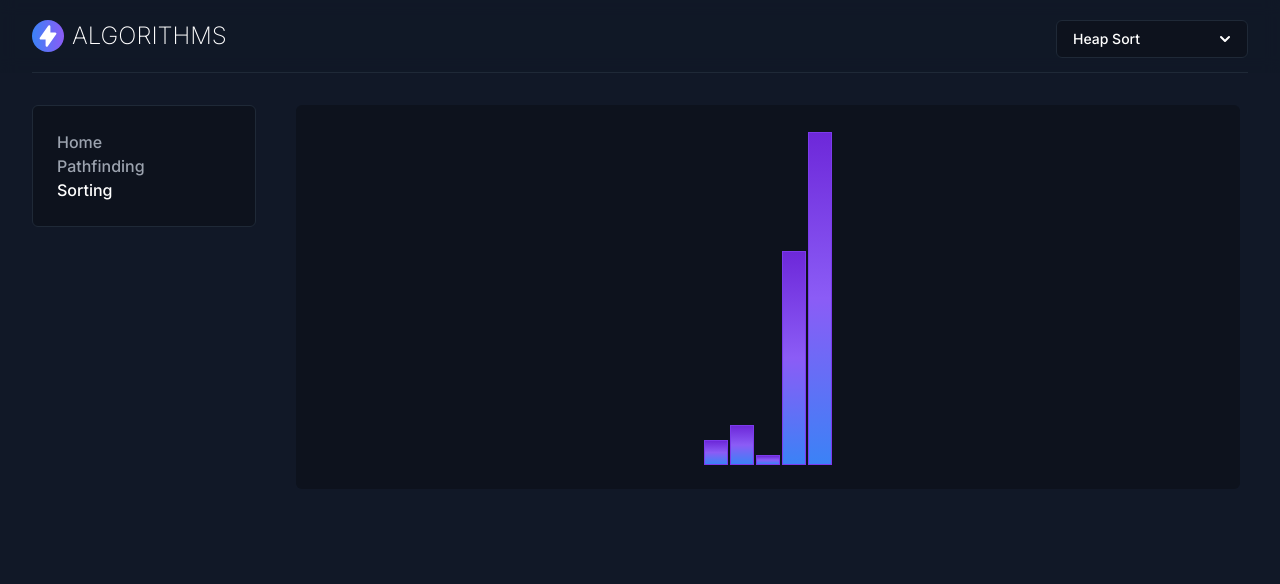
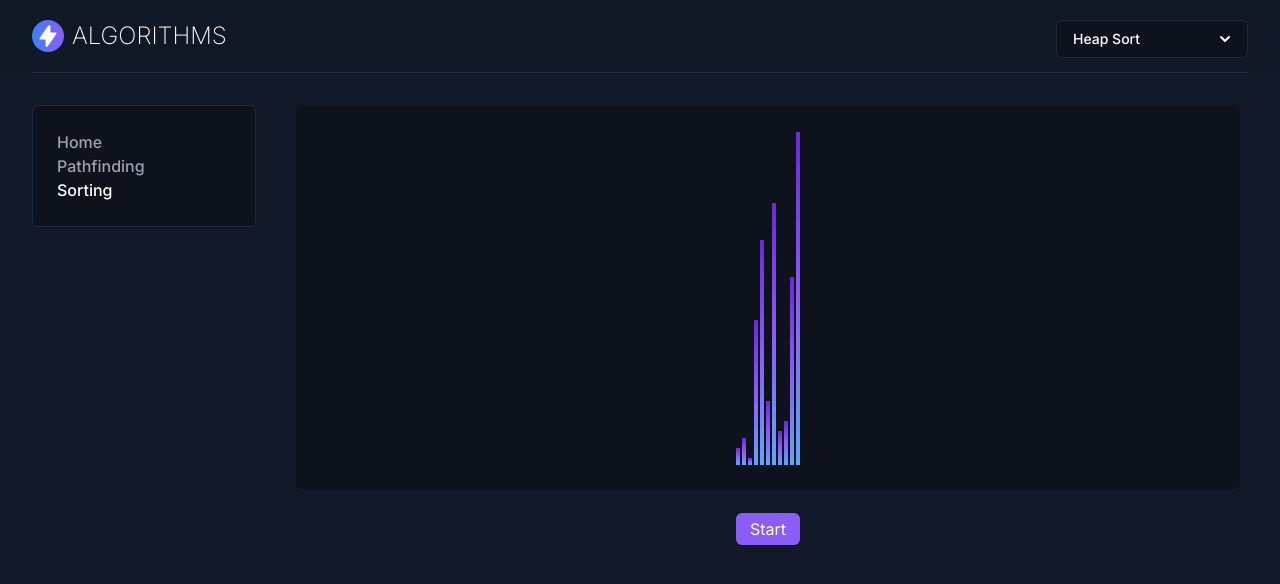
Before and after one commit to Squshy/algorithm-showcase, a Next.js app in the folder client/: page /sorting in a window 1280 px wide. Shown: the top 584 px of the page. Built offline with nearby package versions, Linux system fonts and the light colour scheme.

Commit message:
sorting is good

```diff
--- a/client/classes/Heap.ts
+++ b/client/classes/Heap.ts
@@ -1,36 +1,39 @@
 export class Heap {
-  items:Array<number>;
-  constructor(items:Array<number>) {
-    this.items = items;
+  items: Array<number>;
+  constructor(items: Array<number>) {
+    this.items = [...items];
   }
 
-  parent(index:number) {
-    return Math.floor((index-1)/ 2);
+  parent(index: number) {
+    return Math.floor((index - 1) / 2);
   }
 
-  left(index:number) {
+  left(index: number) {
     return index * 2 + 1;
   }
 
-  right(index:number) {
+  right(index: number) {
     return index * 2 + 2;
   }
 
-  maxHeapify(index:number) {
-    const left:number = this.left(index);
-    const right:number = this.right(index);
-    let largest:number = index;
+  maxHeapify(index: number) {
+    const left: number = this.left(index);
+    const right: number = this.right(index);
+    let largest: number = index;
 
     // if the left child is greater than the current largest
-    if(left < this.items.length && this.items[left] > this.items[largest])
+    if (left < this.items.length && this.items[left] > this.items[largest])
       largest = left;
     // if the right child is greater than the current largest
-    if(right < this.items.length && this.items[right] > this.items[largest])
+    if (right < this.items.length && this.items[right] > this.items[largest])
       largest = right;
     // If there was a change
-    if(largest !== index) {
+    if (largest !== index) {
       // swap the items
-      [this.items[index], this.items[largest]] = [this.items[largest], this.items[index]]
+      [this.items[index], this.items[largest]] = [
+        this.items[largest],
+        this.items[index],
+      ];
       this.maxHeapify(largest);
     }
   }
@@ -38,9 +41,8 @@ export class Heap {
   buildMaxHeap() {
     // start at last non-leaf node
     // heapfiy only non-leaf nodes in reverse order
-    for(let i = Math.floor((this.items.length/2)-1); i >= 0; i--) {
-      this.maxHeapify(i)
+    for (let i = Math.floor(this.items.length / 2 - 1); i >= 0; i--) {
+      this.maxHeapify(i);
     }
   }
-
 }
--- a/client/components/sorting/Bar.tsx
+++ b/client/components/sorting/Bar.tsx
@@ -10,7 +10,7 @@ export const Bar: React.FC<BarProps> = ({ number, maxNumber, maxHeight }) => {
   const newMaxHeight = maxHeight - 3
   return (
     <div
-      className={`w-6 border border-purple-600 flex self-end bg-gradient-to-t from-blue-500 via-purple-500 to-purple-700  mr-px ml-px`}
+      className={`w-1 flex self-end bg-gradient-to-t from-blue-400 via-purple-500 to-purple-700  mr-px ml-px`}
       style={{ height: newMaxHeight / (maxNumber / number) }}
     />
   );
--- a/client/constants.ts
+++ b/client/constants.ts
@@ -31,5 +31,4 @@ export const SORTING_ALGOS = {
   HEAP: "Heap Sort"
 }
 
-
 export const PX_IN_REM = 16;
--- a/client/helper.ts
+++ b/client/helper.ts
@@ -26,7 +26,7 @@ export const TestNodeHeap = () => {
 export const TestHeap = () => {
   const arr:Array<number> = [5,8,2,43,67]
   const heap = new Heap(arr);
-  heap.buildMaxHeap();
+  // heap.buildMaxHeap();
   console.log(heap.items)
 }
 
@@ -52,3 +52,5 @@ export const TestGraph = () => {
   graph.addEdge(nodes[2], nodes[5]);
   graph.printGraph();
 };
+
+export const Delay = (delay:number) => new Promise(res => setTimeout(res, delay))
--- a/client/pages/sorting.tsx
+++ b/client/pages/sorting.tsx
@@ -1,4 +1,4 @@
-import { useState } from "react";
+import { useState, useMemo } from "react";
 import type { NextPage } from "next";
 import { MainBody } from "../components/MainBody";
 import { Dropdown } from "../components/nav/Dropdown";
@@ -11,12 +11,23 @@ import {
   useSortingAlgoUpdate,
 } from "../contexts/SortingContext";
 import { useSetLink } from "../hooks/useSetLink";
+import { Heap } from "../classes/Heap";
 
 const Sorting: NextPage = () => {
   useSetLink(SIDEBAR_LINKS.SORTING.id);
   const selectedAlgo = useSortingAlgo();
   const updateAlgo = useSortingAlgoUpdate();
-  const [array, setArray] = useState<Array<number>>([5,8,2,43,67]);
+  const [array, setArray] = useState<Array<number>>([5, 8, 2, 43, 67, 19, 78, 10, 13, 56, 99]);
+
+  const heap = useMemo(() => {
+    return new Heap(array);
+  }, []);
+
+
+  const runSort = () => {
+    heap.buildMaxHeap();
+    setArray(heap.items)
+  };
 
   return (
     <SortingProvider>
@@ -28,7 +39,13 @@ const Sorting: NextPage = () => {
         />
       </Nav>
       <MainBody>
-        <SortDisplay array={array}/>
+        <SortDisplay array={array} />
+        <button
+          className={`w-16 h-8 bg-purple-500 rounded-md self-center mt-6 hover:bg-purple-600 transition duration-150 ease-out`}
+          onClick={() => runSort()}
+        >
+          Start
+        </button>
       </MainBody>
     </SortingProvider>
   );
```
